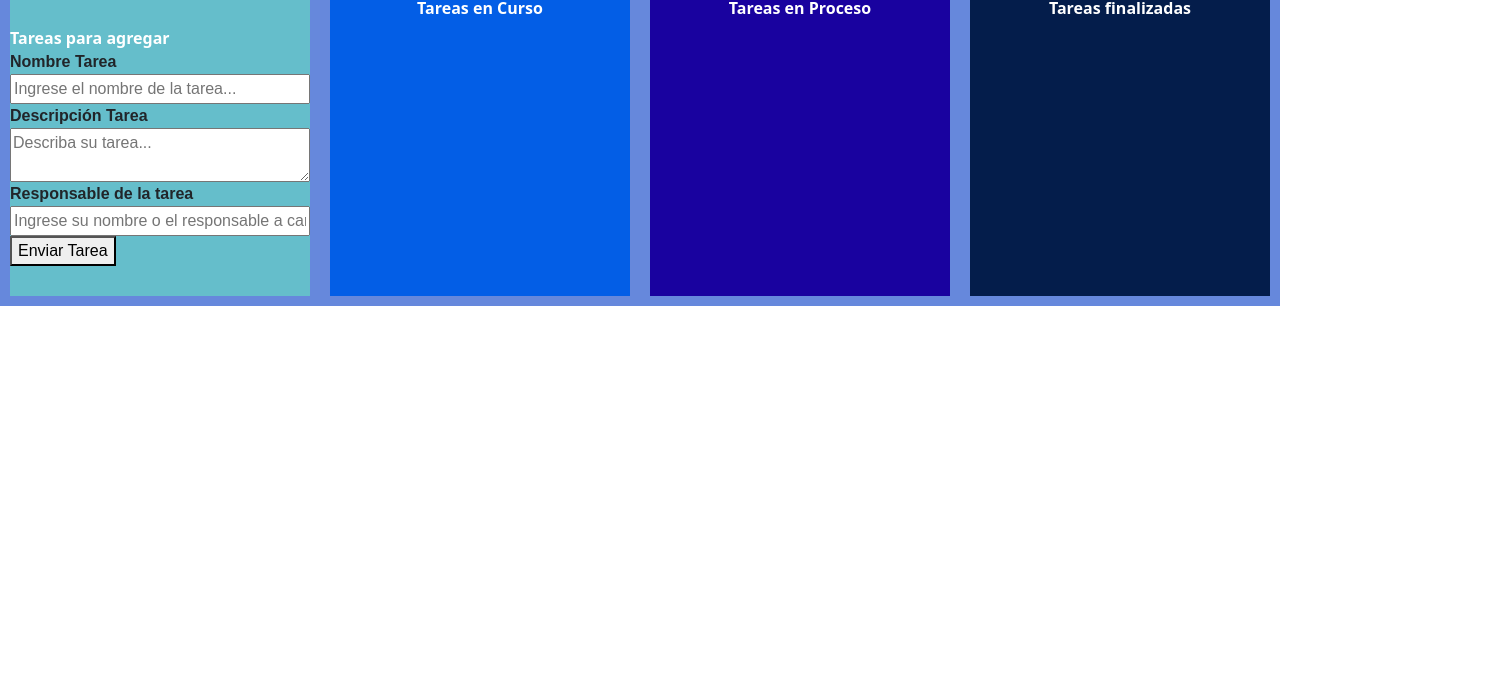
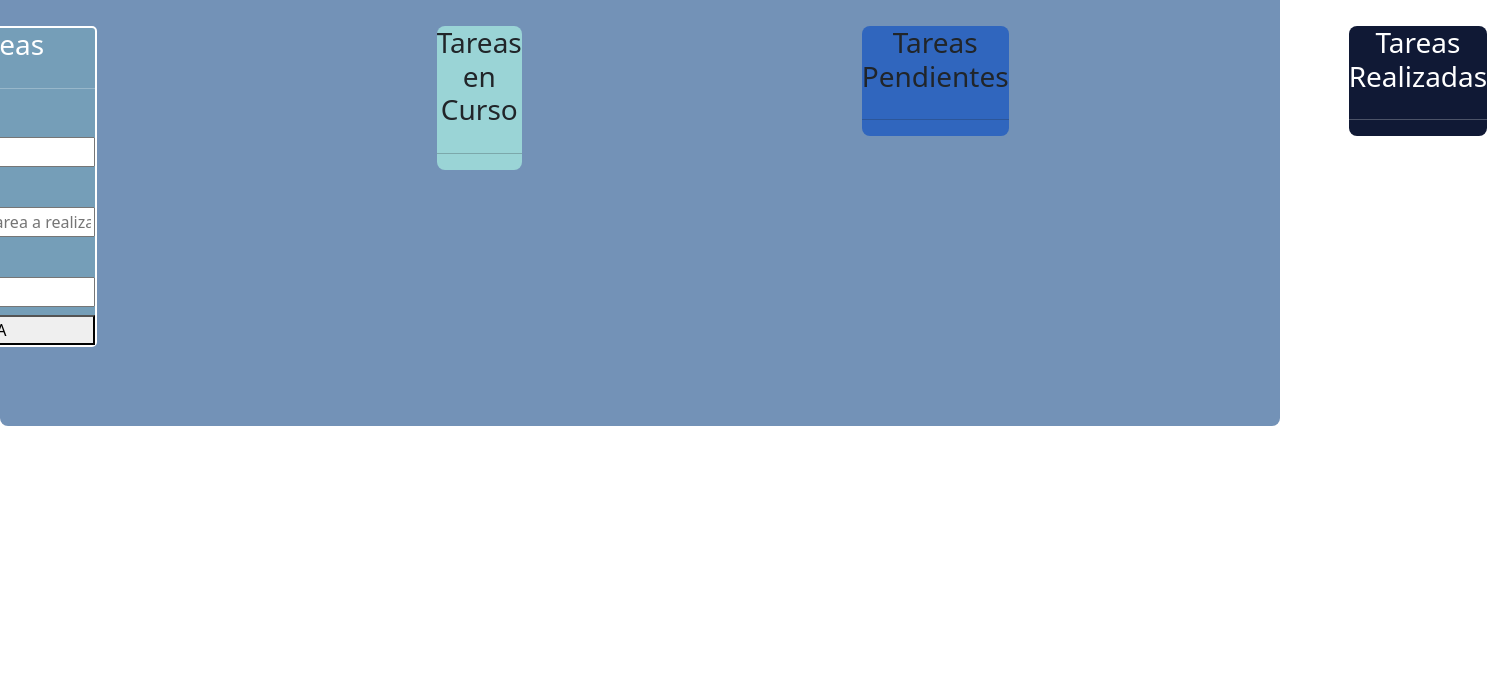
Before and after one commit to felipegldev/KanBan-2veinte, a plain HTML site: page index.html in a window 1280 px wide. Shown: the part 114-800 px from the top of the page, 1507 px wide, since content can reach past the window. Drawn offline with nearby package versions, Linux system fonts and the light colour scheme.

Commit message:
Cambios en HTML, CSS y Creación de elementos en el DOM con JS

```diff
--- a/index.html
+++ b/index.html
@@ -15,72 +15,58 @@
 <!--CUERPO DE LA PÁGINA-->
 <body>
     <!--NAVBAR-->
-    <div class="head">
+    <div id="header">
         <!--ICONO-->
         <img src="./img/16829311.png" alt="foto navbar">
+        <h1> Kanban To - Do | 2veinte</h1>
     </div>
-    <div id="container-main">
-        <!--Contenedor para agregar tareas-->
-        <div id="container-task">
+    <!--CONTENEDOR QUE ENVUELVE TODO EL CONTENIDO-->
+    <div class="container-main">
+        <!--CONTENEDOR CON CLASE PARA LAS TAREAS-->
+        <div class="container-task">
+            <!--TASK ADD PARA FORMULARIO DE AGREGAR TAREAS-->
+            <div id="task-add">
+            <!--TITULO CON CLASE PARA LAS TAREAS-->
+            <h3 class="titulo-task"> Agregar Tareas </h3>
+            <hr>
+                <form action="submit">
+                    <!--Task Name para rescatar el valor del input-->
+                    <strong>Nombre Tarea</strong>
+                    <input type="text" id="task-name" placeholder="Inserte nombre de la tarea">
+                    <!--Task Desc para rescatar el valor del input-->
+                    <strong>Descripción de la Tarea</strong>
+                    <input type="text" id="task-desc" placeholder="Inserte Descripción de la tarea a realizar">
+                    <!--Task Resp para rescatar el valor del input-->
+                    <strong>Responsable de la tarea</strong>
+                    <input type="text" id="task-resp" placeholder="Inserte al Responsable">
+                    <button type="submit" id="submit">AGREGAR TAREA</button>
+                </form>
 
-            <!--Nombre del titulo del KanBan-->
-            <div class="titulo-kanban">
-                <!--En este caso 2veinte-->
-                <strong class="label-kanban"> Tareas para agregar </strong>
             </div>
-
-            <!--Cuerpo del KanBan-->
-            <div class="cuerpo-kanban">
-
-                <!--Se declara el formulario-->
-                <div class="kanban-block form-kanban">
-
-                    <!--Tipos de input declarados-->
-                    <div class="container-inputs">
-                        <strong class="strong-input">Nombre Tarea</strong>
-                        <input type="text" id="tarea-nombre" class="input-text" placeholder="Ingrese el nombre de la tarea...">
-
-                        <strong class="strong-input">Descripción Tarea</strong>
-                        <textarea type="text" id="tarea-desc" class="input-text" placeholder="Describa su tarea..."></textarea>
-
-                        <strong class="strong-input">Responsable de la tarea</strong>
-                        <input type="text" id="responsable" class="input-text" placeholder="Ingrese su nombre o el responsable a cargo...">
-                    </div>
-
-                    <!--Boton para enviar tarea por JavaScript-->
-                    <button type="submit" id="submit"> Enviar Tarea </button>
-                </div>
+        </div>
+        <!--CONTENEDOR PARA LAS TAREAS EN CURSO-->
+        <div class="container-task">
+            <div id="task-curso">
+                <h3 class="titulo-task">Tareas en Curso</h3>
+                <hr>
+            </div>
+        </div>
+        <!--CONTAINER PARA TAREAS PENDIENTES-->
+        <div class="container-task">
+            <div id="task-pend">
+                <h3 class="titulo-task">Tareas Pendientes</h3>
+                <hr>
+            </div>
+        </div>
+        <!--CONTAINER PARA LAS TAREAS REALIZADAS-->
+        <div class="container-task">
+            <div id="task-fin">
+                <h3 class="titulo-task">Tareas Realizadas</h3>
+                <hr>
             </div>
         </div>
 
-        <!--Contenedor para tareas en curso-->
-        <div id="container-realizadas">
-
-            <!--Nombre del titulo del KanBan-->
-            <div class="titulo-kanban">
-                <!--En este caso 2veinte-->
-                <strong class="label-kanban"> Tareas en Curso </strong>
-            </div>
-        </div>
-
-        <!--Contenedor para tareas en curso-->
-        <div id="container-proceso">
-
-            <!--Nombre del titulo del KanBan-->
-            <div class="titulo-kanban">
-                <!--En este caso 2veinte-->
-                <strong class="label-kanban"> Tareas en Proceso </strong>
-            </div>
-        </div>
-
-        <!--Contenedor para las tareas finalizadas-->
-        <div id="container-finish">
-            <!--Nombre del titulo del KanBan-->
-            <div class="titulo-kanban">
-                <!--En este caso 2veinte-->
-                <strong class="label-kanban">Tareas finalizadas</strong>
-            </div>
-        </div>
+    <!--CIERRE DE CONTENEDOR PRINCIPAL-->
     </div>
 </body>
 
--- a/script.js
+++ b/script.js
@@ -1,8 +1,43 @@
+//Buscamos los input por su ID
+const inp_nomTarea = document.getElementById("task-name");
+const inp_nomDesc = document.getElementById("task-desc");
+const inp_nomResp = document.getElementById("task-resp");
+
+//Buscamos el contenedor de Tareas en curso
+const contenedorCurso = document.getElementById("task-curso");
 //Creamos la constante de botón
 const boton = document.getElementById("submit");
-
 //Agregamos el evento Click al boton creado anteriormente
 boton.addEventListener("click", () => {
-    //Mandamos un mensaje por consola para comprobar que funcione.
-    console.log("Click")
+    //Detenemos el envio del formulario para que no se recargue la página
+    event.preventDefault();
+    //Creamos la tarjeta para la información de la tarea
+    const tarjeta_task = document.createElement("div");
+    //Creamos los elementos que contendra el componente, en este caso
+    //Titulo de la tareas, Desc de la tarea y Responsable
+    const nom_tarea = document.createElement("h4");
+    const desc_tarea = document.createElement("p");
+    const resp_tarea = document.createElement("p");
+
+    //Le damos el contexto a los elementos
+    nom_tarea.textContent = inp_nomTarea.value;
+    desc_tarea.textContent = inp_nomDesc.value;
+    resp_tarea.textContent = "Responsable: " + inp_nomResp.value;
+
+    //Agregamos todos los componentes a la tarjeta de Tareas Realizadas
+    tarjeta_task.append(nom_tarea, desc_tarea, resp_tarea);
+
+    //Agregamos la tarjeta a una clase para darle estilo
+    //DEFINIR ESTILO EN CSS *PENDIENTE*
+    tarjeta_task.classList.add("tarjeta_obj");
+
+    //Agregamos la tarjeta al contenedor de tareas
+    contenedorCurso.appendChild(tarjeta_task);
+
+    //Limpiamos los inputs para la siguiente tarea
+    nom_tarea.value = "";
+    desc_tarea.value = "";
+    resp_tarea.value = "";
+
+    console.log(contenedorCurso);
 })
--- a/styles.css
+++ b/styles.css
@@ -1,98 +1,100 @@
-/* STRONG INPUT */
-.titulo-kanban {
-    color: #ffff;
-}
-
 /* ESTILO NAVBAR */
-.head {
+#header {
     background-color: #ffff;
     width: auto;
     height: 100px;
     display: flex;
     justify-content: center;
+    align-items: center;
+    text-align: center;
     gap: 100px;
 }
 
-/* ESTILO ICONO */
+/* ESTILO LOGO */
 img {
     width: 100px;
     height: 100px;
 }
 
 /* ESTILO CONTENEDOR PRINCIPAL */
-#container-main {
-    background-color: #6688DC;
+.container-main {
+    background-color: #7392B7;
     display: flex;
+    flex-direction: row;
+    justify-content: center;
+    gap: 300px;
+    padding: 20px;
+    border-radius: 8px;
 }
 
-/* ESTILO TITULO */
-#titulo-kanban {
+/* ESTILO PARA CONTENEDOR HIJO DE TAREAS */
+.container-task {
+    width: 100%;
+    height: max-content;
+    min-height: 400px;
     display: flex;
-    justify-content: center;
+    flex-direction: column;
+    justify-content: flex-start;
+    align-items: stretch;
+    gap: 15px; /* */
+    padding: 20px;
+    border-radius: 10px;
 }
 
-/* ESTILO CONTENEDOR DE TAREAS */
-#container-task {
-    width: 500px;
-    height: 300px;
+/* ESTILOS PARA EL CONTENEDOR DE AGREGAR TAREAS */
+#task-add{
+    background-color: #759EB8;
+    color: #ffff;
+    border: solid 2px #ffff;
+    border-radius: 5px;
+}
+
+.container-task .titulo-task{
+    display: flex;
+    justify-content: center; /* Ajusta horizontalmente */
+    align-items: center; /* Ajusta verticalmente */
+    width: 100%; /* Ancho del 100% */
+    flex-shrink: 0;
+    text-align: center; /* Alinea el texto en el centro */
+    padding-bottom: 10px; /* Separación entre el titulo y el contenido de la carta */
+}
+
+#task-add form {
     display: flex;
     flex-direction: column;
-    background-color: #65BECB;
-    justify-content: center;
+    gap: 8px;
+    width: 300px;
+}
+/* ESTILO PARA CUANDO SE CREEN LAS TAREAS */
+.tarjeta_obj {
+    background-color: #759EB8;
+    border-radius: 12px;
+    box-shadow: 0 4px 12px rgba(0, 0, 0, 0.1);
+    overflow: hidden;
+    transition: transform 0.3s ease, box-shadow 0.3s ease;
+    display: flex;
+    flex-direction: column;
+    padding: 15px;
     margin: 10px;
+    width: 300px;
 }
 
-/* ESTILO CUERPO DEL KANBAN */
-.cuerpo-kanban {
-    display: flex;
-    justify-content: center;
-    flex-direction: column;
-    font-family: sans-serif;
+
+/* ESTILO PARA TAREAS EN CURSO */
+#task-curso {
+    background-color: #9AD4D6;
+    border-radius: 8px;
 }
 
-/* ESTILO DE TAREAS REALIZADAS */
-#container-realizadas{
-    width: 500px;
-    height: 300px;
-    display: flex;
-    background-color: #035EE6;
-    margin: 10px;
-    justify-content: center;
+/* ESTILO PARA TAREAS PENDIENTES */
+#task-pend {
+    background-color: #3066BE;
+    border-radius: 8px;
 }
 
-/* ESTILO DE TAREAS EN PROCESO */
-#container-proceso {
-    width: 500px;
-    height: 300px;
-    display: flex;
-    background-color: #19029F;
-    margin: 10px;
-    justify-content: center;
+/* ESTILO PARA TAREAS FINALIZADAS */
+#task-fin {
+    background-color: #101935;
+    color: #ffff;
+    border-radius: 8px;
 }
-
-/* ESTILO DE TAREAS FINALIZADAS */
-#container-finish {
-    width: 500px;
-    height: 300px;
-    display: flex;
-    background-color: #041D4B;
-    margin: 10px;
-    justify-content: center;
-}
-
-/* ESTILO FORMULARIO */
-.kanban-block .form-kanban {
-    font-size: 1.8rem;
-    padding: 0.8rem 1.7rem;
-    border-radius: 0.5rem;
-    margin: 1rem;
-    align-items: end;
-    display: flex;
-    flex-direction: column;
-    justify-content: center;
-}
-
-.container-inputs{
-    display: flex;
-    flex-direction: column;
-}
```
